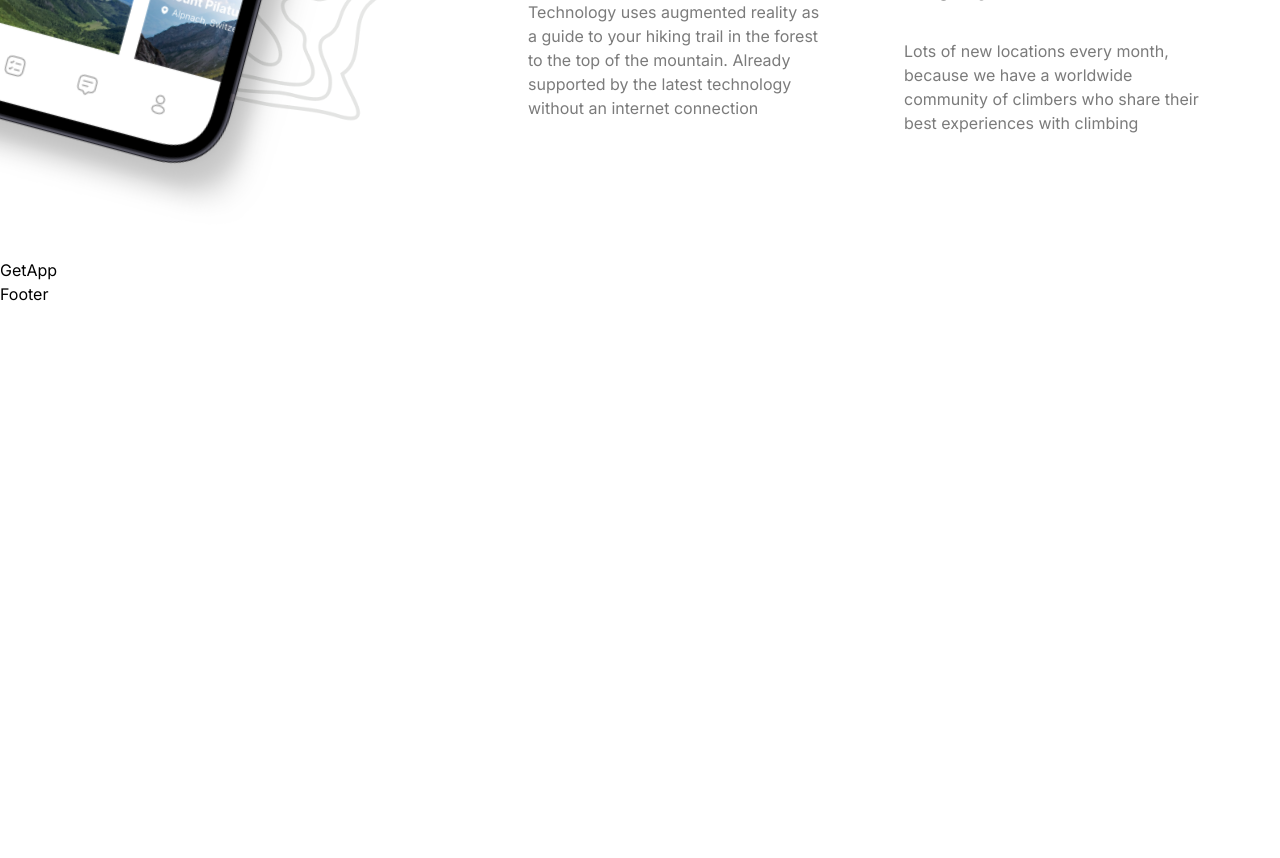
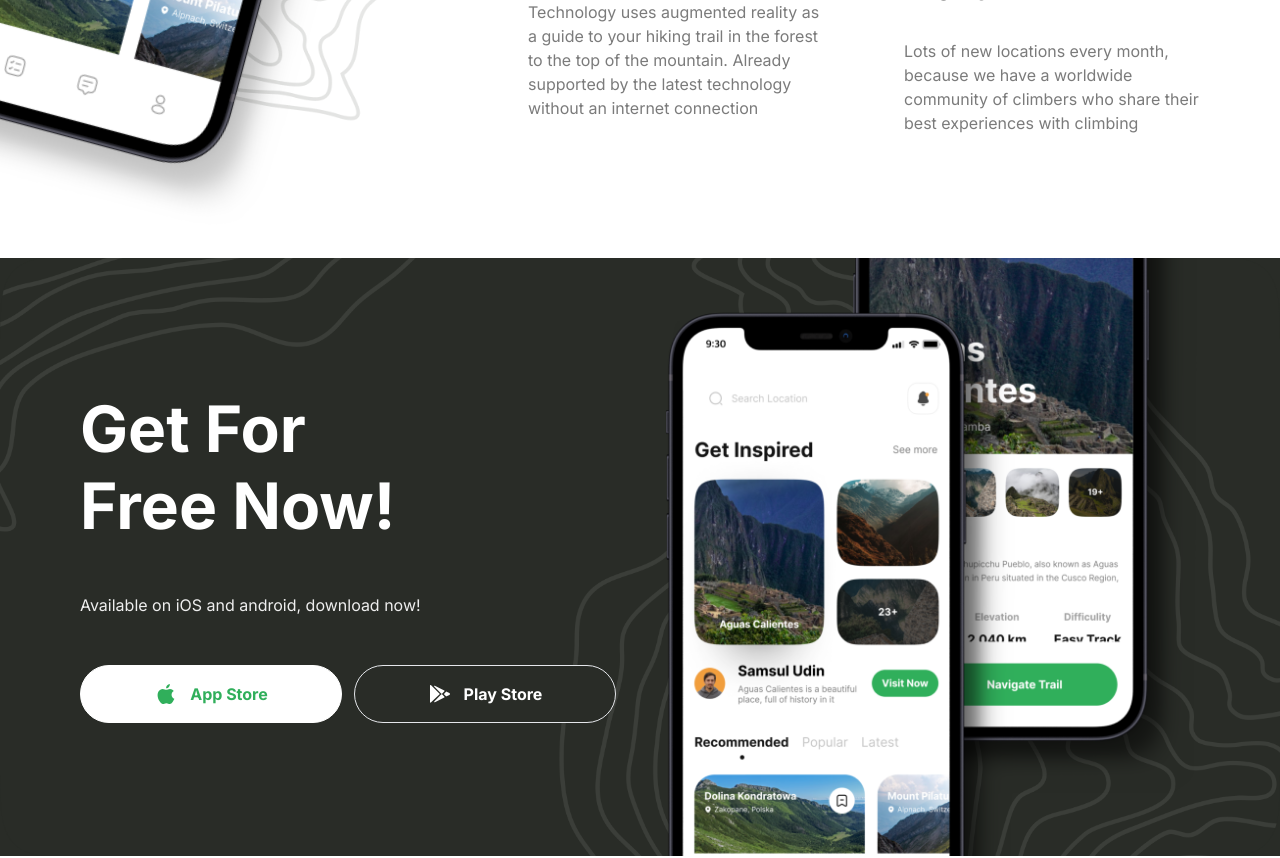
Before and after one commit to PerpetuumG/camptraveler_js-mastery, a Next.js app: page / in a window 1280 px wide. Shown: the part 3500-4358 px from the top of the page. Before the commit the page ends 3806 px from the top, so only its background shows below. Built offline with nearby package versions, Linux system fonts and the light colour scheme.

Commit message:
Call to action section

```diff
--- a/components/Button.tsx
+++ b/components/Button.tsx
@@ -5,13 +5,17 @@
   title: string;
   icon?: string;
   variant: string;
+  full?: boolean;
 };
 
-const Button = ({ type, title, icon, variant }: ButtonProps) => {
+const Button = ({ type, title, icon, variant, full }: ButtonProps) => {
   return (
-    <button type={type} className={`flexCenter gap-3  rounded-full border ${variant}`}>
+    <button
+      type={type}
+      className={`flexCenter gap-3  rounded-full border ${variant} ${full && 'w-full'}`}
+    >
       {icon && <Image src={icon} alt={title} width={24} height={24} />}
-      <label className={'bold-16 whitespace-nowrap'}>{title}</label>
+      <label className={'bold-16 whitespace-nowrap cursor-pointer'}>{title}</label>
     </button>
   );
 };
--- a/components/GetApp.tsx
+++ b/components/GetApp.tsx
@@ -1,10 +1,38 @@
+import Button from '@/components/Button';
+import Image from 'next/image';
 
 const GetApp = () => {
-    return (
-        <div>
-GetApp
+  return (
+    <section className={'flexCenter w-full flex-col pb-[100px]'}>
+      <div className={'get-app'}>
+        <div className={'z-20 flex w-full flex-1 flex-col items-start justify-center gap-12'}>
+          <h2 className={'bold-40 lg:bold-64 xl:max-w-[320px]'}>Get For Free Now!</h2>
+          <p className={'regular-16 text-gray-10'}>Available on iOS and android, download now!</p>
+
+          <div className={'flex w-full flex-col gap-3 whitespace-nowrap xl:flex-row'}>
+            <Button
+              type={'button'}
+              title={'App Store'}
+              icon={'/apple.svg'}
+              variant={'btn_white'}
+              full
+            />
+            <Button
+              type={'button'}
+              title={'Play Store'}
+              icon={'/android.svg'}
+              variant={'btn_dark_green'}
+              full
+            />
+          </div>
         </div>
-    );
+
+        <div className={'flex flex-1 items-center justify-end'}>
+          <Image src={'/phones.png'} alt={'phones'} width={550} height={870} />
+        </div>
+      </div>
+    </section>
+  );
 };
 
 export default GetApp;
```
